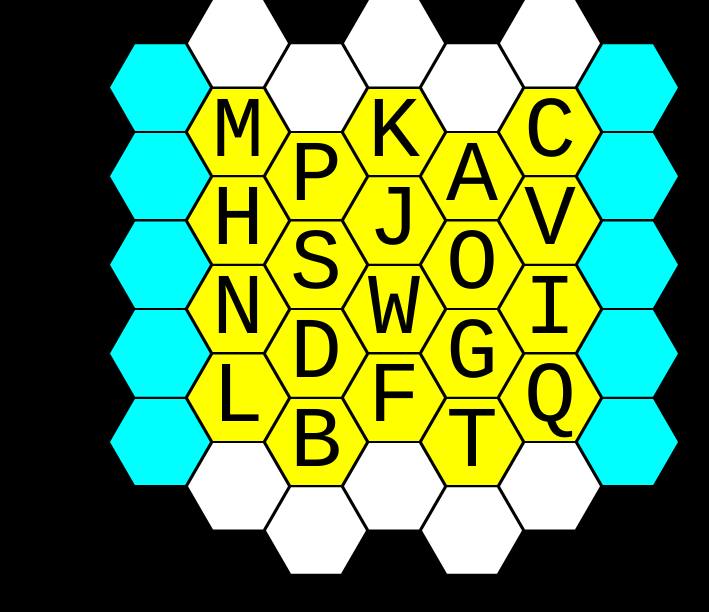
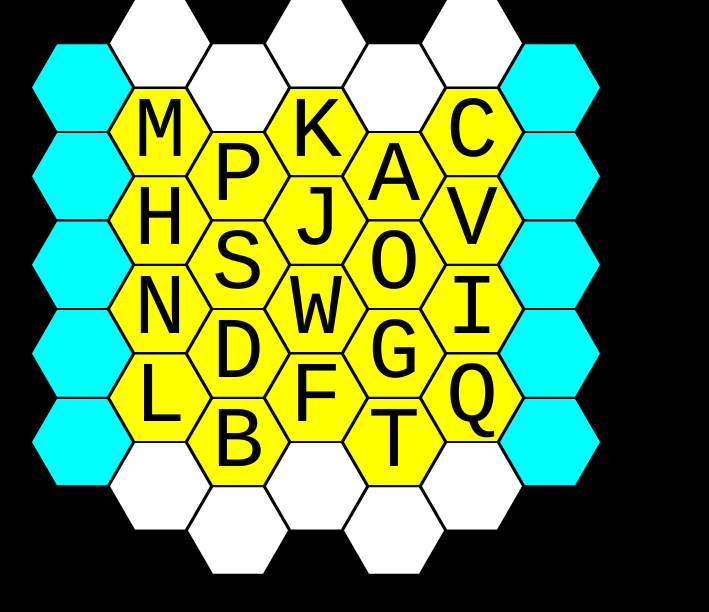
Before and after one commit to blueyorange/blockbusters-svelte, a SvelteKit app: page / in a window 1280 px wide. Shown: the top 612 px of the page, without its empty margins (288-997 px from the left). Built offline with nearby package versions, Linux system fonts and the light colour scheme; a web font is replaced by a local one.

Commit message:
corrected grid positioning

```diff
--- a/src/routes/Tile.svelte
+++ b/src/routes/Tile.svelte
@@ -12,7 +12,7 @@
 <button
 	on:click={handleClick}
 	class={`tile ${tile.state}`}
-	style="grid-column-start: {col * 3 + 1}; grid-row-start: {row + 1};">{tile.letter}</button
+	style="grid-column-start: {col * 3 - 2}; grid-row-start: {row + 1};">{tile.letter}</button
 >
 
 <style>
```
